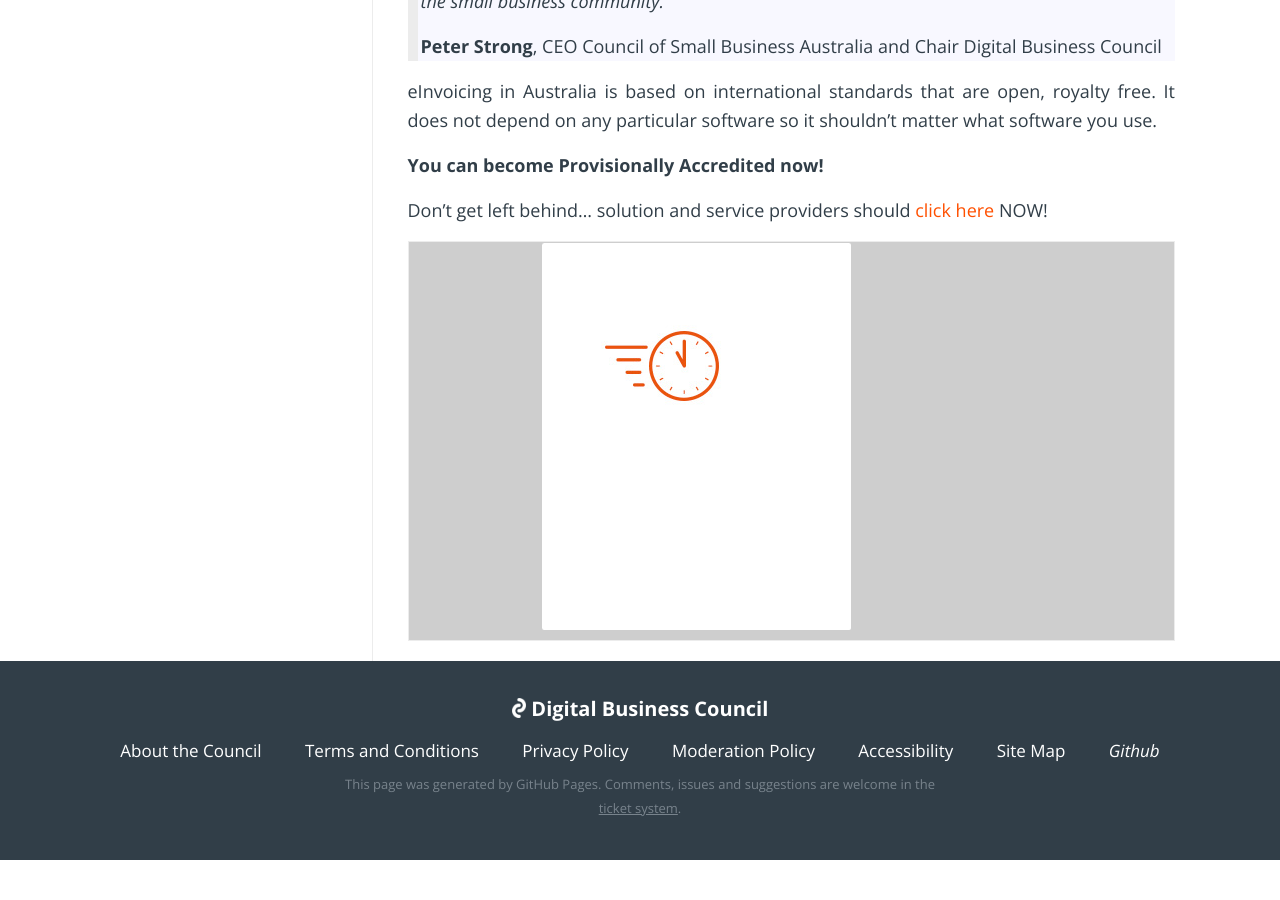
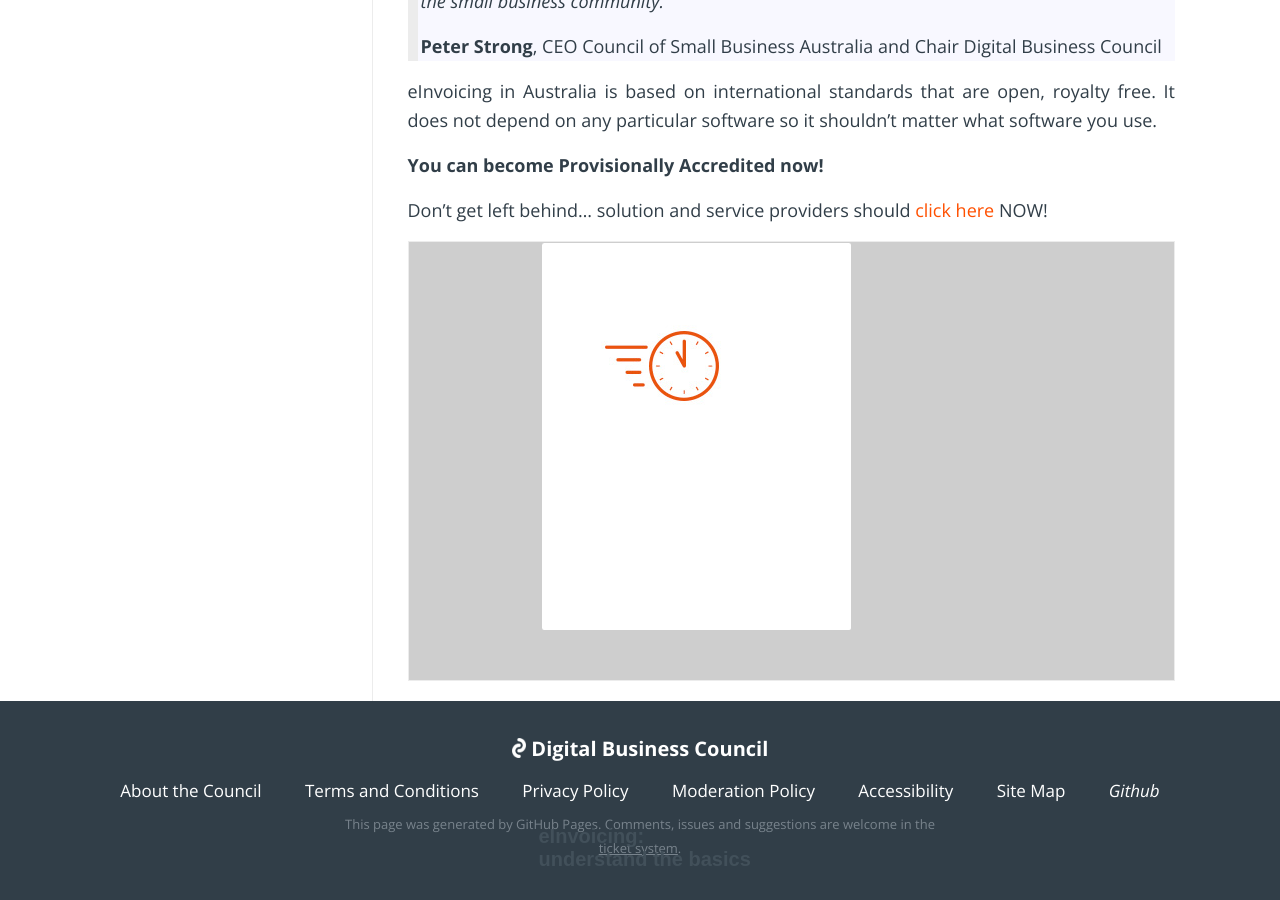
Before and after one commit to Digital-Business-Council/Digital-Business-Council.github.io, a Jekyll site: the page built from index.md, in a window 1280 px wide and 900 px high, scrolled down 1020 px. Built offline with Jekyll 4.4.1, drawn with Linux system fonts in a browser that asks for light colours; our own code applies the rules of GitHub Pages for plain Markdown files; before the commit the page ends 1880 px from its top, so only the background shows below that.

Commit message:
Update call-to-action-block.html

```diff
--- a/_includes/call-to-action-block.html
+++ b/_includes/call-to-action-block.html
@@ -3,6 +3,9 @@
         <div >
             <img  class="cta-frame" src="/images/frame-white.png" >
             <img  class="cta-header-img" src="/images/clock_sml.png" style="left: 190px; top: 63px;">
+            <div class="cta-header" style="left: 130px; top: 191px;">
+                <h3><span>eInvoicing:</span></h3><h3><span>understand the basics</span></h3>
+            </div>
         </div>
 
         <!--
```
